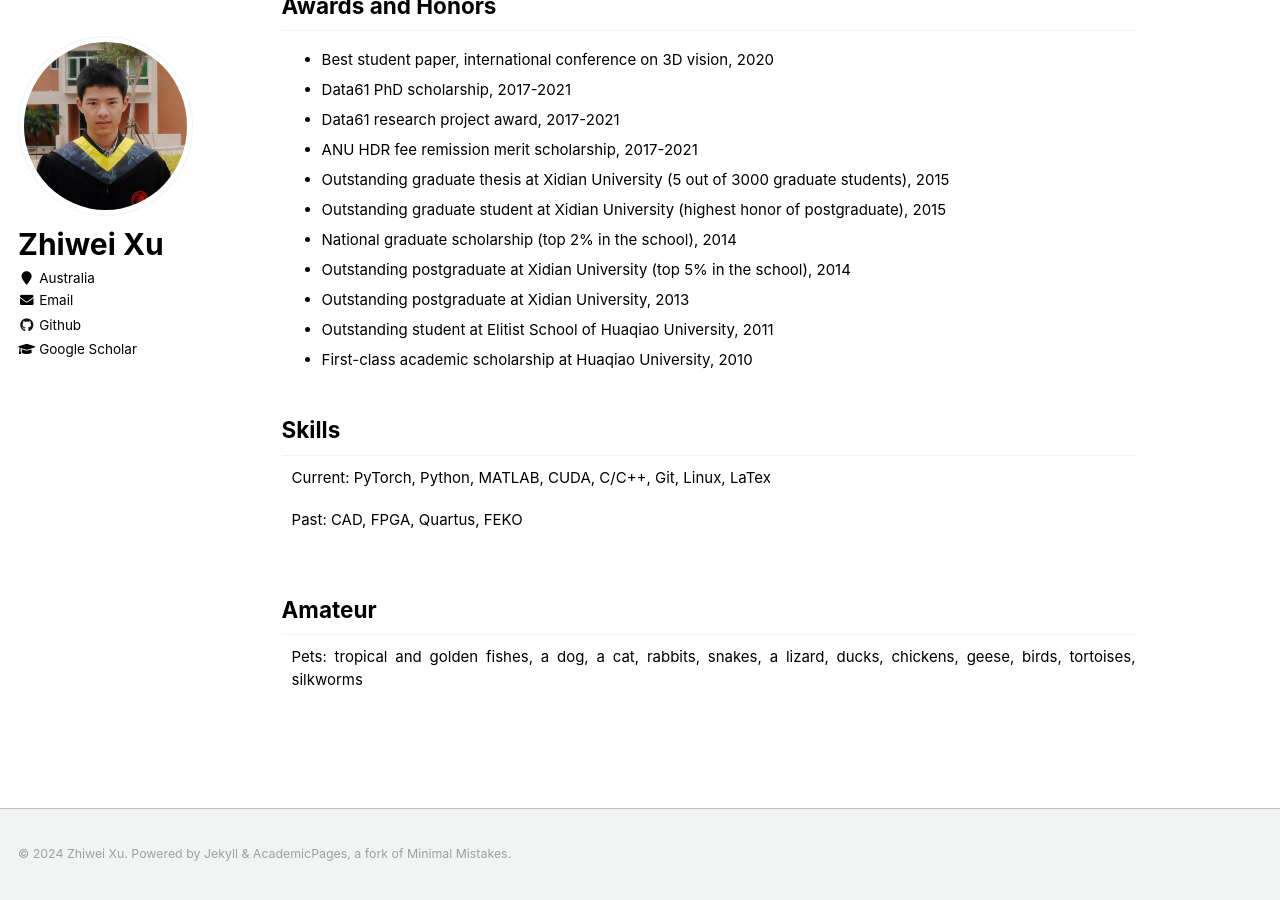
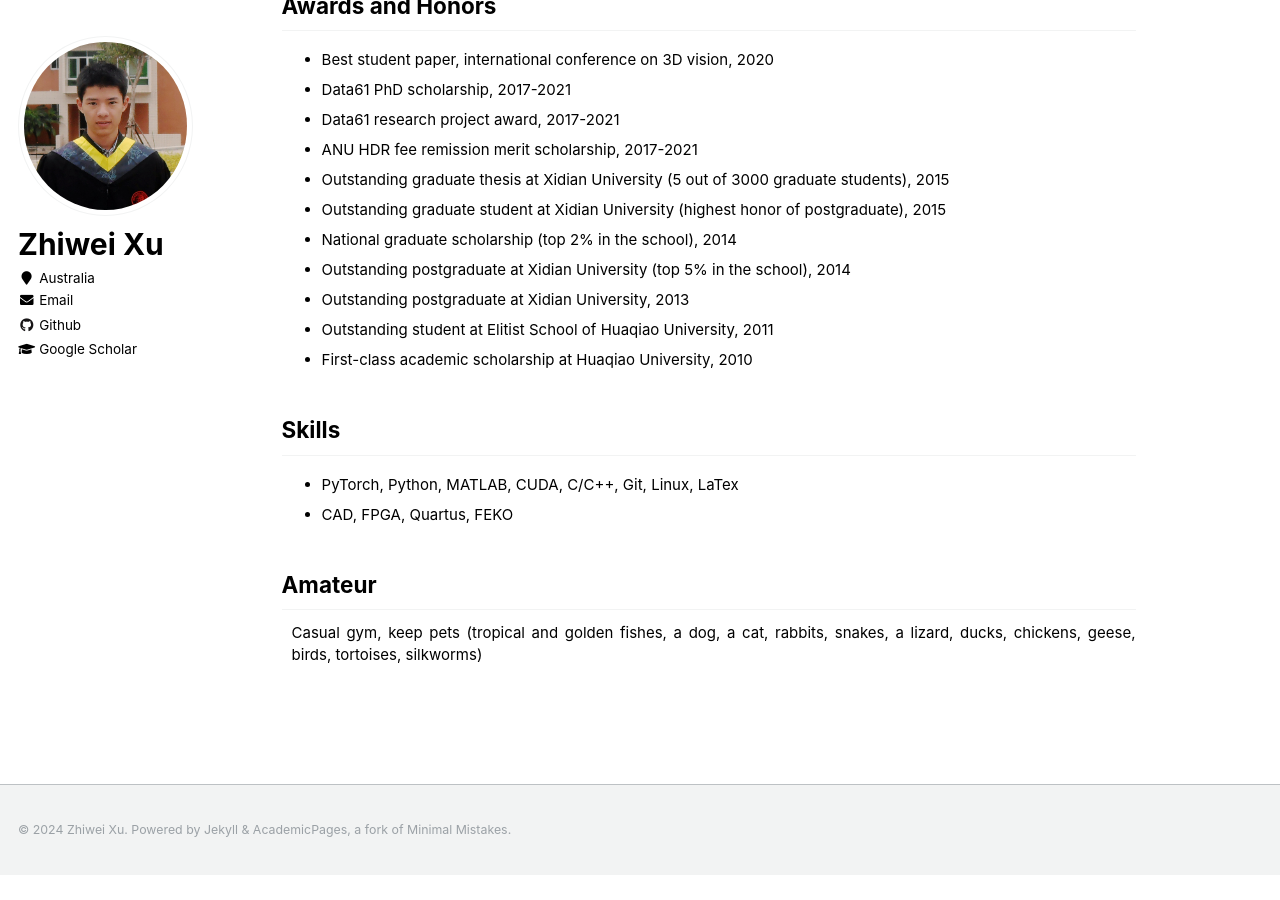
Before and after one commit to zwxu064/zwxu064.github.io, a Jekyll site: the page built from _pages/about.html, in a window 1280 px wide and 900 px high, scrolled down 3225 px. Built offline with Jekyll 4.4.1, drawn with Linux system fonts in a browser that asks for light colours; after the commit the page ends 4100 px from its top, so only the background shows below that.

Commit message:
Update about.html

```diff
--- a/_pages/about.html
+++ b/_pages/about.html
@@ -227,10 +227,11 @@ redirect_from:
   </ul>
 
 <h2 id="skills">Skills</h2>
-<p class="alignlefttab">Current: PyTorch, Python, MATLAB, CUDA, C/C++, Git, Linux, LaTex</p>
-<div style="clear: both;"></div>
-<p class="alignlefttab">Past: CAD, FPGA, Quartus, FEKO</p>
-<div style="clear: both;"></div>
+<ul>
+    <li><div>PyTorch, Python, MATLAB, CUDA, C/C++, Git, Linux, LaTex</div>
+
+    <li><div>CAD, FPGA, Quartus, FEKO</div>
+</ul>
 
 <h2 id="amateur">Amateur</h2>
-<p class="alignlefttab">Pets: tropical and golden fishes, a dog, a cat, rabbits, snakes, a lizard, ducks, chickens, geese, birds, tortoises, silkworms</p>
+<p class="alignlefttab">Casual gym, keep pets (tropical and golden fishes, a dog, a cat, rabbits, snakes, a lizard, ducks, chickens, geese, birds, tortoises, silkworms)</p>
```
